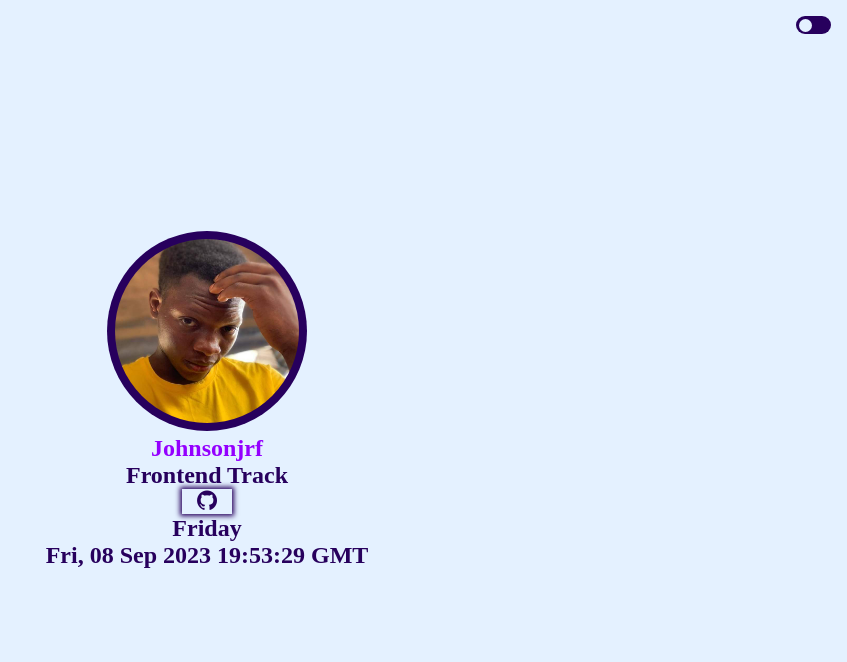
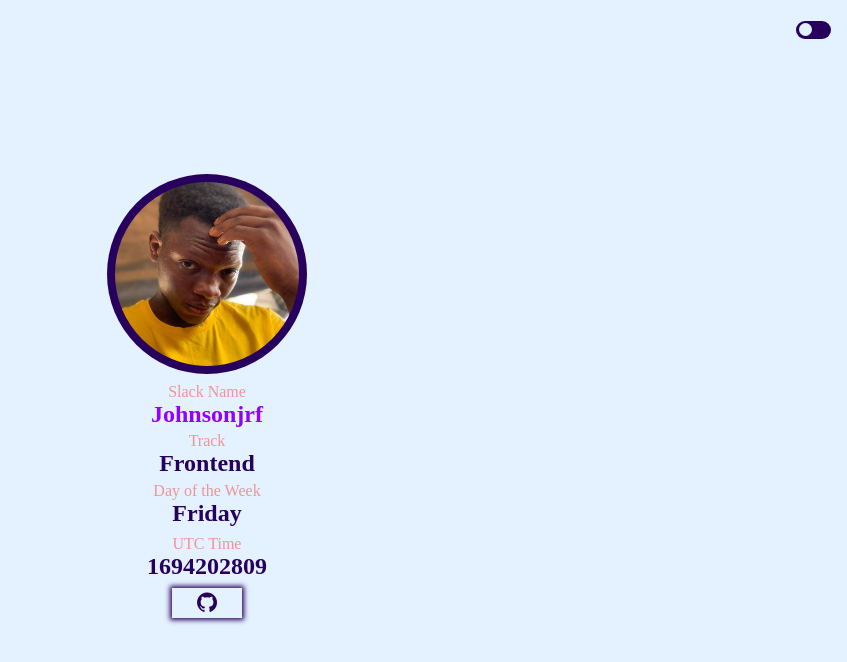
Before and after one commit to Johnsonjrf/hngx-task1, a plain HTML site: page index.html in a window 1280 px wide. Shown: the whole page, without its empty margins (433-1280 px from the left). Drawn offline with nearby package versions, Linux system fonts and the light colour scheme.

Commit message:
made changes to the UTC time

```diff
--- a/index.html
+++ b/index.html
@@ -17,15 +17,20 @@
         </div>
         <div class="personal-details">
             <div class="profile-img">
-                <img src="profile.png" data-testid="slackDisplayImage" alt="johnsonjrf">
+                <img src="profile.png" data-testid="slackDisplayImage" alt="Johnsonjrf">
+                <span>Slack Name</span>
                 <h1 data-testid="slackUserName" class="username">Johnsonjrf</h1>
-                <h2 data-testid="myTrack">Frontend Track</h2>
-                <a href="https://github.com/Johnsonjrf/hngx-task1" data-testid="githubURL"><i class='bx bxl-github'></i></a>
+                <span>Track</span>
+                <h2 data-testid="myTrack">Frontend</h2>
+
 
             </div>
             <div class="realtime-data-attributes">
+                <span>Day of the Week</span>
                 <h2 data-testid="currentDayOfTheWeek" class="day"></h2>
+                <span>UTC Time</span>
                 <h2 class="currentUtcTime" data-testid="currentUTCTime"></h2>
+                <a href="https://github.com/Johnsonjrf/hngx-task1" data-testid="githubURL"><i class='bx bxl-github'></i></a>
             </div>
         </div>
     </section>
--- a/main.js
+++ b/main.js
@@ -9,7 +9,7 @@ const days = new Array("Sunday", "Monday", "Tuesday", "Wednesday", "Thursday", "
 // give current UTC time and day of the week in real-time at an interval of 1s
 setInterval(() => {
     // get current UTC time
-    const currentUtcTime = new Date().toUTCString();
+    const currentUtcTime = Math.floor(new Date().getTime()/1000)
     // get current day method that returns the digit of the day
     var day = new Date().getDay()
     //display the current day in a tag
--- a/style.css
+++ b/style.css
@@ -9,6 +9,7 @@
     --primary-color: #27005D;
     --padding: 3px;
     --username: #9400FF;
+    --labels: #EF9595;
 }
 
 .theme{
@@ -16,6 +17,7 @@
     --primary-color: #E4F1FF;
     --padding: 20px;
     --username: #9400FF;
+    --labels: #EFD595;
 }
 
 html, body{
@@ -56,14 +58,16 @@ section{
 a{
     text-decoration: none;
     display: inline-flex;
-    width: 50px;
-    height: 25px;
+    width: 70px;
+    height: 30px;
     align-items: center;
     justify-content: center;
     border: none;
     outline: none;
     box-shadow: 0 0 5px 2px var(--primary-color);
     cursor: pointer;
+    margin: .5rem 0;
+
 }
 
 a:hover{
@@ -94,3 +98,13 @@ a:hover{
     border-radius: 50%;
     background: var(--background-color);
 }
+
+.day{
+    margin-bottom: .5rem;
+}
+
+span{
+    display: block;
+    color: var(--labels);
+    margin-top: .3rem;
+}
```
